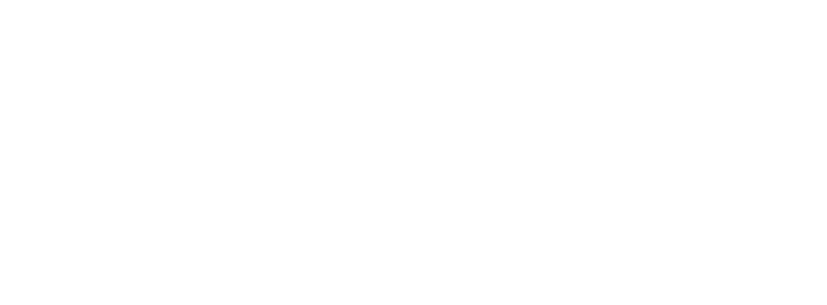
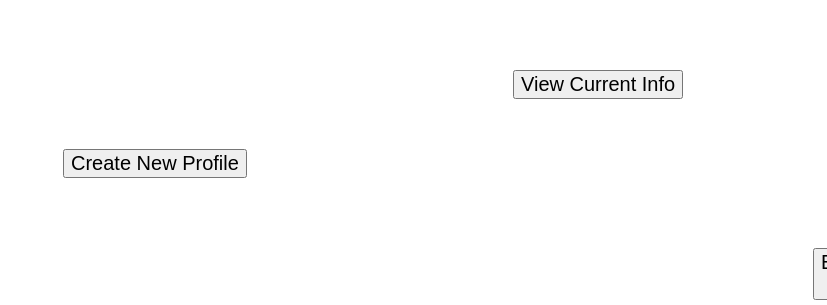
Before and after one commit to amerigirl/tpmMvp, an Angular app: page /teacherPortal in a window 1280 px wide. Shown: the part 686-991 px from the top of the page, without its empty margins (453-1280 px from the left). Before the commit the page ends 800 px from the top, so only its background shows below. Built offline with nearby package versions, Linux system fonts and the light colour scheme.

Commit message:
buttons created for moving to different pages

```diff
--- a/src/app/app.module.ts
+++ b/src/app/app.module.ts
@@ -3,6 +3,7 @@ import { BrowserModule } from '@angular/platform-browser';
 
 import { AppRoutingModule, routingComponents } from './app-routing.module';
 import { AppComponent } from './app.component';
+
 
 
 @NgModule({
--- a/src/app/landing/landing.component.css
+++ b/src/app/landing/landing.component.css
@@ -37,9 +37,10 @@ position: sticky;
 
  .teacherButton{
   margin-left: 1100px;
-
+    font-size: large;
  }
 
  .studentButton{
   margin-left: 1680px;
- }
+
+}
--- a/src/app/landing/landing.component.ts
+++ b/src/app/landing/landing.component.ts
@@ -10,4 +10,5 @@ import { Component } from '@angular/core';
 export class LandingComponent {
 
 
+
 }
--- a/src/app/teacher-portal/teacher-portal.component.css
+++ b/src/app/teacher-portal/teacher-portal.component.css
@@ -23,3 +23,21 @@
   font-size: 40px;
   color: green;
 }
+
+.view{
+margin-left: 950px;
+font-size: 20px;
+margin-top: 50px;
+}
+
+.create{
+margin-left: 500px;
+font-size: 20px;
+margin-top: 50px;
+}
+
+.edit{
+  margin-left: 1250px;
+  margin-top: 70px;
+  font-size: 20px;
+}
--- a/src/app/teacher-portal/teacher-portal.component.html
+++ b/src/app/teacher-portal/teacher-portal.component.html
@@ -10,6 +10,10 @@
 
     <h2 class="choice">I want to...</h2>
 
+    <button class="view">View Current Info</button>
+    <button class="create">Create New Profile</button>
+    <button class="edit">Edit/Update Profile</button>
+
 
   </div>
 </body>
```
